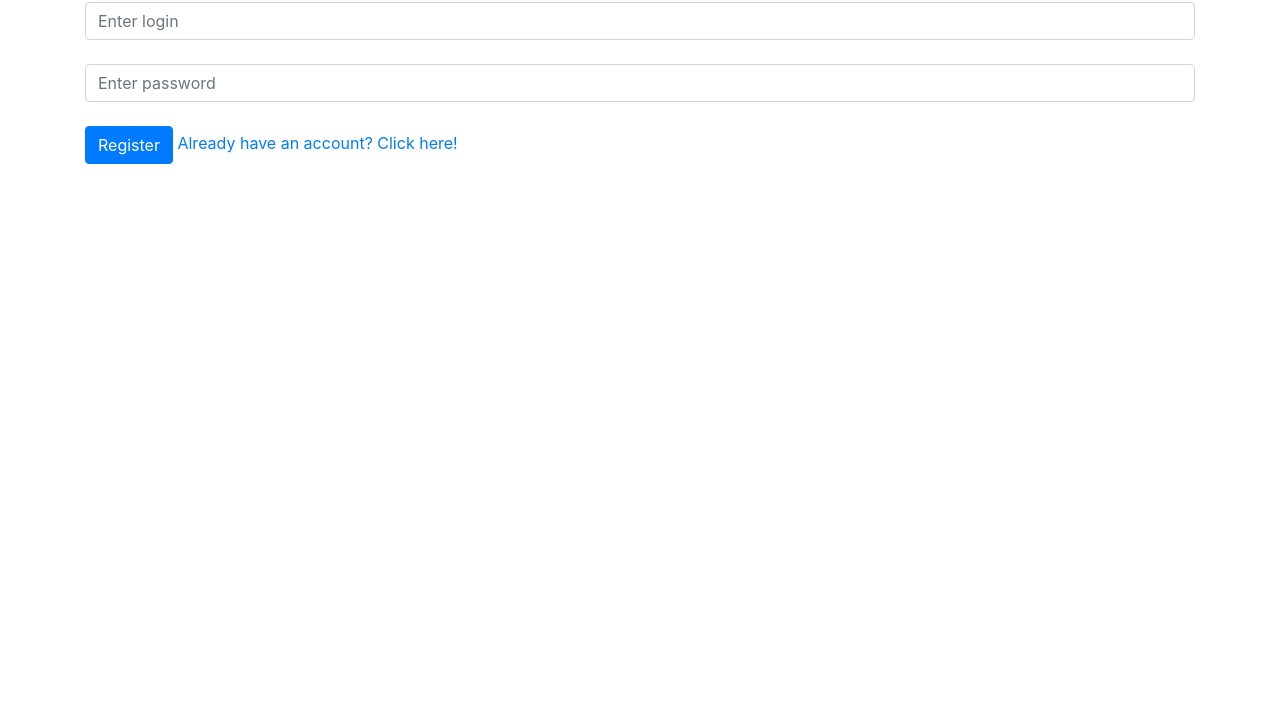
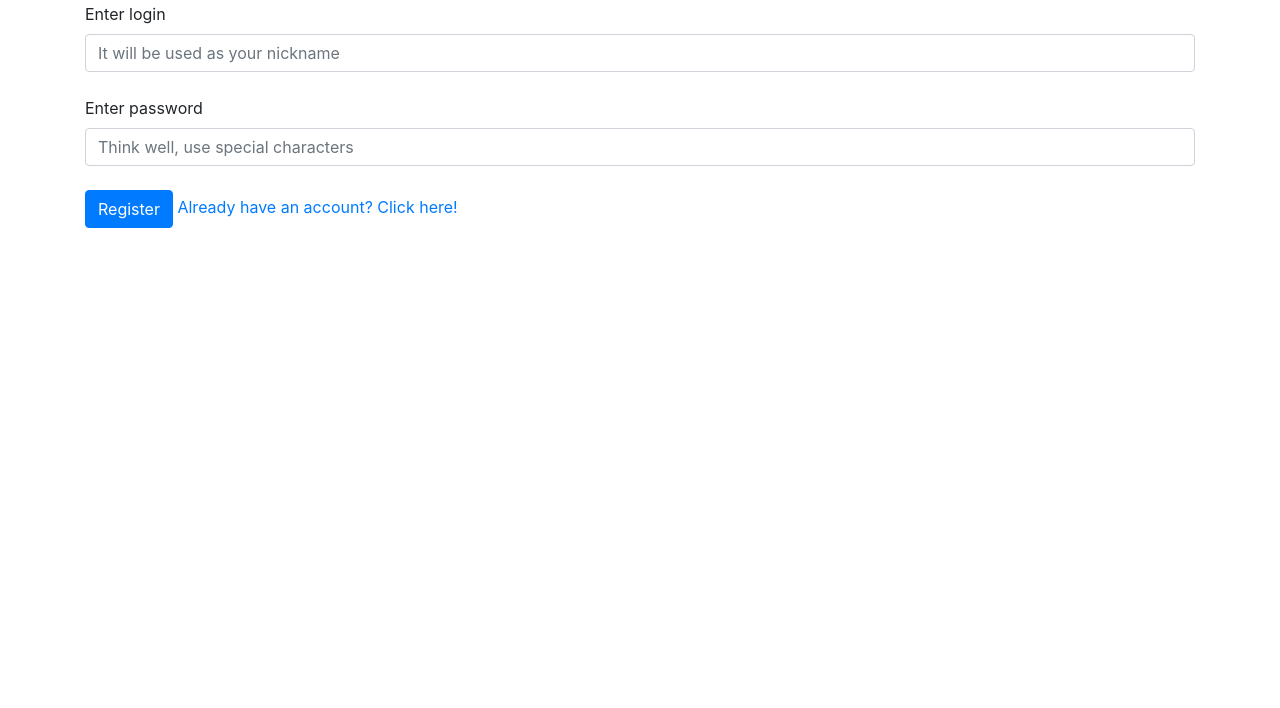
Before and after one commit to Quofite/NodejsForum, a website: page views/register.html in a window 1280 px wide. Shown: the part 92-800 px from the top of the page. Drawn offline with nearby package versions, Linux system fonts and the light colour scheme.

Commit message:
updated labels in register page

```diff
--- a/views/register.html
+++ b/views/register.html
@@ -11,8 +11,10 @@
             <h2>Registration</h2>
 
             <form method="post" action="/registerhandling">
-                <input class="form-control" type="text" placeholder="Enter login" autocomplete="off" name="login"><br>
-                <input class="form-control" type="password" placeholder="Enter password" autocomplete="off" name="pass"><br>
+                <label>Enter login</label>
+                <input class="form-control" type="text" placeholder="It will be used as your nickname" autocomplete="off" name="login"><br>
+                <label>Enter password</label>
+                <input class="form-control" type="password" placeholder="Think well, use special characters" autocomplete="off" name="pass"><br>
                 <button type="submit" class="btn btn-primary">Register</button>
                 <a href="index.html">Already have an account? Click here!</a>
             </form>
```
Also changed, not shown: views/forum.html (+2 -1 lines).
